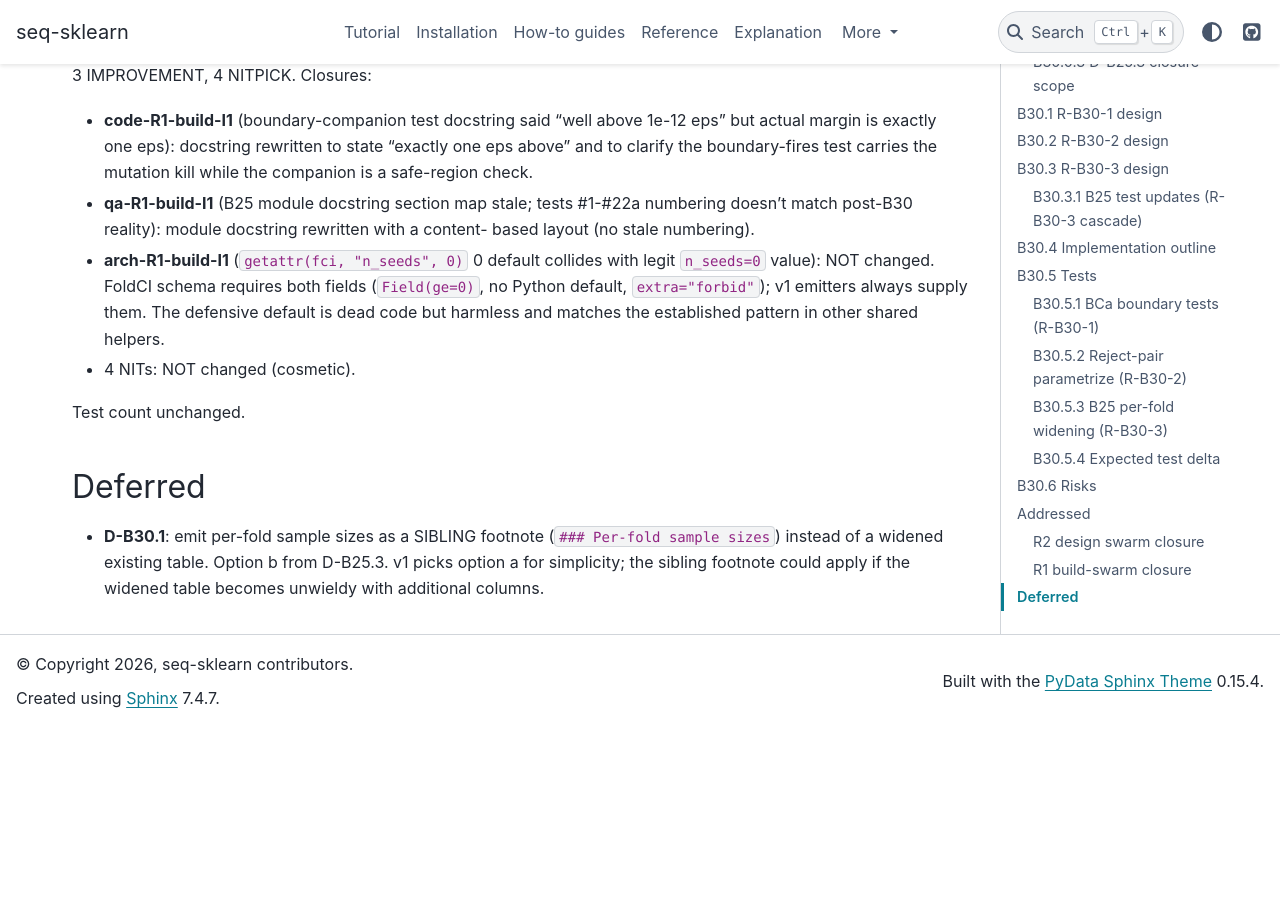
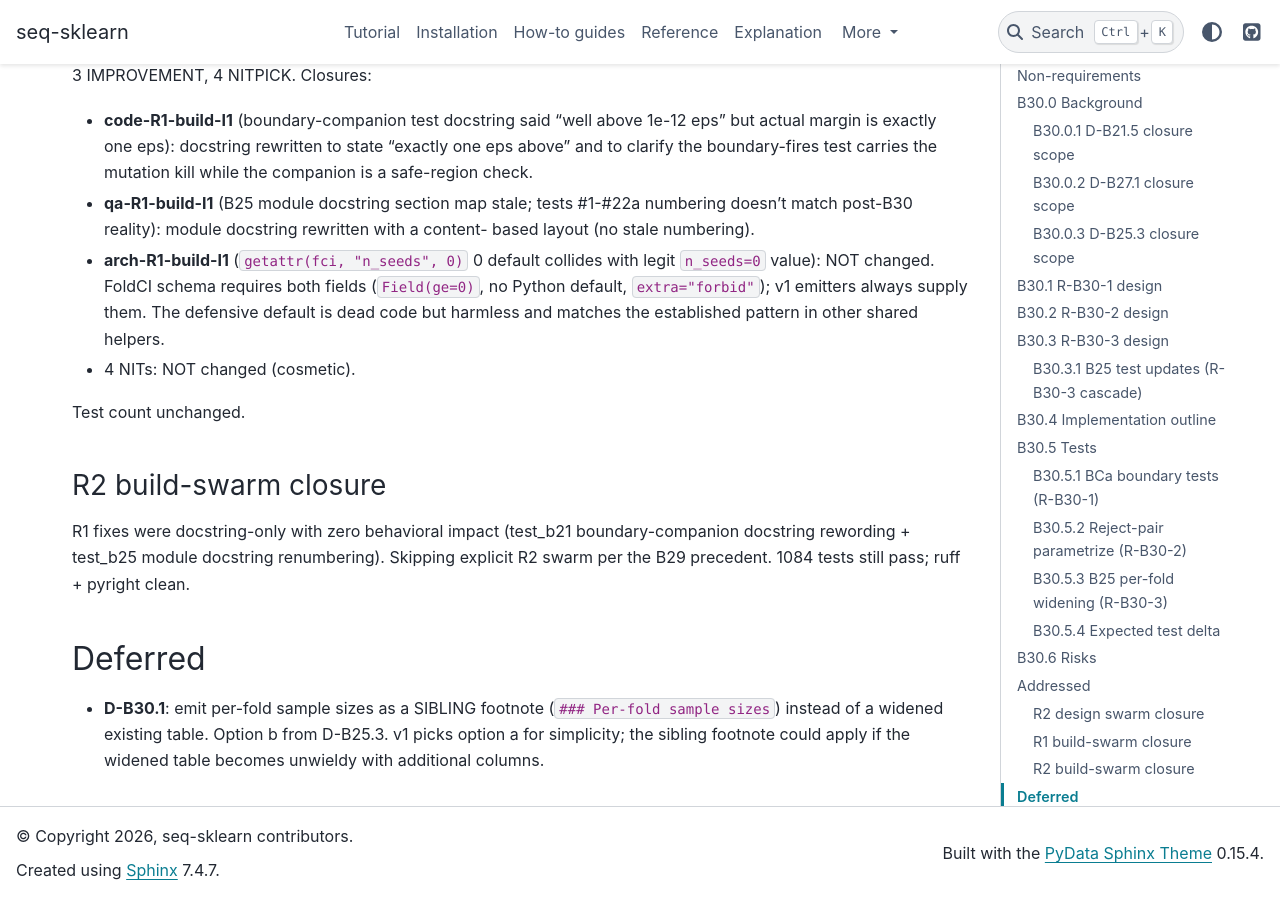
Before and after one commit to switch527/seq-sklearn, a Sphinx documentation site: the page built from docs/benchmark_suite_design_b30_delta.md, in a window 1280 px wide and 900 px high, scrolled down 7210 px. Built offline with Sphinx 7.4.7 and the PyData theme 0.15.4, drawn with Linux system fonts in a browser that asks for light colours; pages that are not in the unit, such as notebooks, are missing from menus; before the commit the page ends 7937 px from its top, so only the background shows below that.

Commit message:
docs(B30): record R2 build-swarm skip (R1 fixes docstring-only)

```diff
--- a/docs/benchmark_suite_design_b30_delta.md
+++ b/docs/benchmark_suite_design_b30_delta.md
@@ -368,6 +368,14 @@ IMPROVEMENT, 4 NITPICK. Closures:
 
 Test count unchanged.
 
+### R2 build-swarm closure
+
+R1 fixes were docstring-only with zero behavioral impact
+(test_b21 boundary-companion docstring rewording +
+test_b25 module docstring renumbering). Skipping explicit
+R2 swarm per the B29 precedent. 1084 tests still pass;
+ruff + pyright clean.
+
 ## Deferred
 
 - **D-B30.1**: emit per-fold sample sizes as a SIBLING
```
